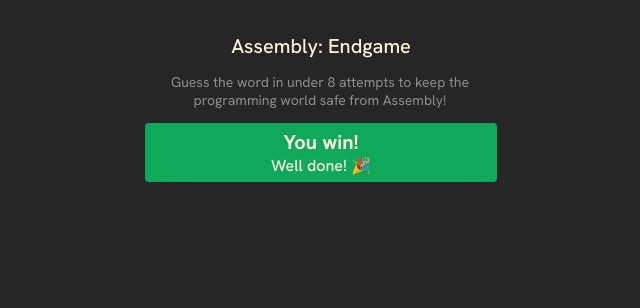
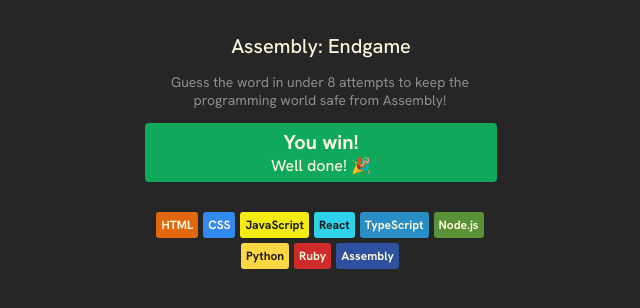
Before and after one commit to glekaa/assembly-endgame, a React (Vite) app: page / in a window 1280 px wide. Shown: the top 308 px of the page, without its empty margins (319-959 px from the left). Built offline with nearby package versions, Linux system fonts and the light colour scheme.

Commit message:
feat: add language chips section

```diff
--- a/src/App.tsx
+++ b/src/App.tsx
@@ -1,14 +1,27 @@
 import './App.css'
+import {Language} from "./types.ts";
+import {languages} from "./languages.ts";
+import {JSX} from "react";
 
 function App() {
     /**
      * Goal: Build out the main parts of our app
      *
-     * Challenge: Build a status section below the header.
-     * For now, you can just hard-code in the styles for
-     * a winning game, and we'll make it more dynamic
-     * later.
+     * Challenge:
+     * 1. Save a "currentWord" in state. Initialize as "react".
+     * 2. Map over the letters of the word (you'll need to turn
+     *    the string into an array of letters first) and display
+     *    each one as a <span>. Capitalize the letters when
+     *    displaying them.
+     * 3. Style to look like the design. You can get the underline
+     *    effect on the box using `border-bottom`.
      */
+    const languageElements: JSX.Element[] = languages.map((language: Language) =>
+        <div style={{backgroundColor: language.backgroundColor, color: language.color}} key={language.name}>
+            {language.name}
+        </div>
+    )
+
     return (
         <main>
             <header>
@@ -19,6 +32,9 @@
                 <h2>You win!</h2>
                 <p>Well done! 🎉</p>
             </section>
+            <section className="chips">
+                {languageElements}
+            </section>
         </main>
     )
 }
--- a/src/index.css
+++ b/src/index.css
@@ -51,3 +51,19 @@
   font-size: 1rem;
   margin: 0;
 }
+
+.chips {
+  display: flex;
+  max-width: 350px;
+  justify-content: center;
+  flex-wrap: wrap;
+  gap: 5px;
+  margin-top: 30px;
+}
+
+.chips > div {
+  font-size: 0.75rem;
+  font-weight: 700;
+  padding: 5px;
+  border-radius: 3px;
+}
--- /dev/null
+++ b/src/languages.ts
@@ -0,0 +1,49 @@
+import {Language} from "./types.ts";
+
+export const languages: Language[] = [
+    {
+        name: "HTML",
+        backgroundColor: "#E2680F",
+        color: "#F9F4DA",
+    },
+    {
+        name: "CSS",
+        backgroundColor: "#328AF1",
+        color: "#F9F4DA",
+    },
+    {
+        name: "JavaScript",
+        backgroundColor: "#F4EB13",
+        color: "#1E1E1E",
+    },
+    {
+        name: "React",
+        backgroundColor: "#2ED3E9",
+        color: "#1E1E1E",
+    },
+    {
+        name: "TypeScript",
+        backgroundColor: "#298EC6",
+        color: "#F9F4DA",
+    },
+    {
+        name: "Node.js",
+        backgroundColor: "#599137",
+        color: "#F9F4DA",
+    },
+    {
+        name: "Python",
+        backgroundColor: "#FFD742",
+        color: "#1E1E1E",
+    },
+    {
+        name: "Ruby",
+        backgroundColor: "#D02B2B",
+        color: "#F9F4DA",
+    },
+    {
+        name: "Assembly",
+        backgroundColor: "#2D519F",
+        color: "#F9F4DA",
+    },
+]
--- /dev/null
+++ b/src/types.ts
@@ -0,0 +1,5 @@
+export type Language = {
+    name: string
+    backgroundColor: string
+    color: string
+}
```
